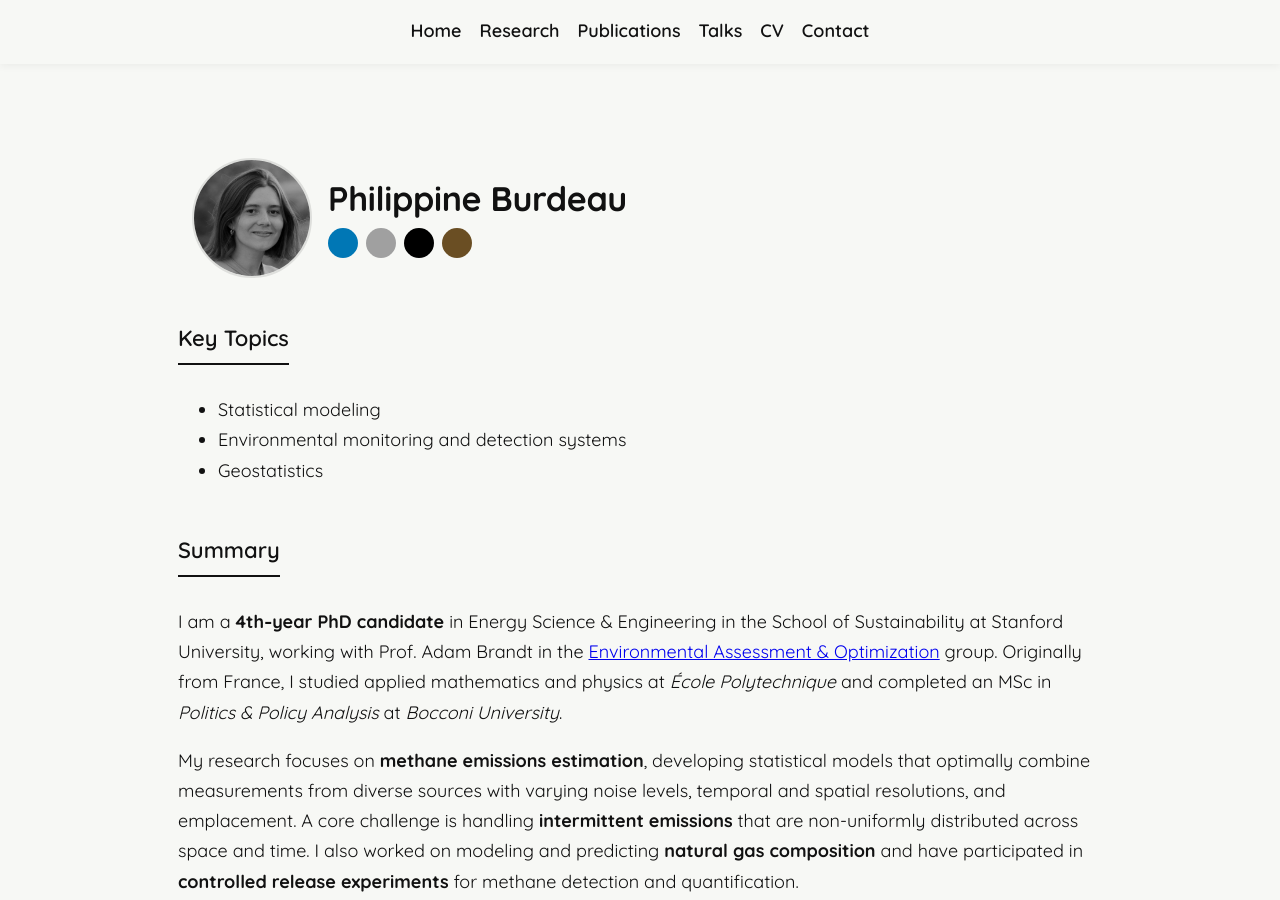
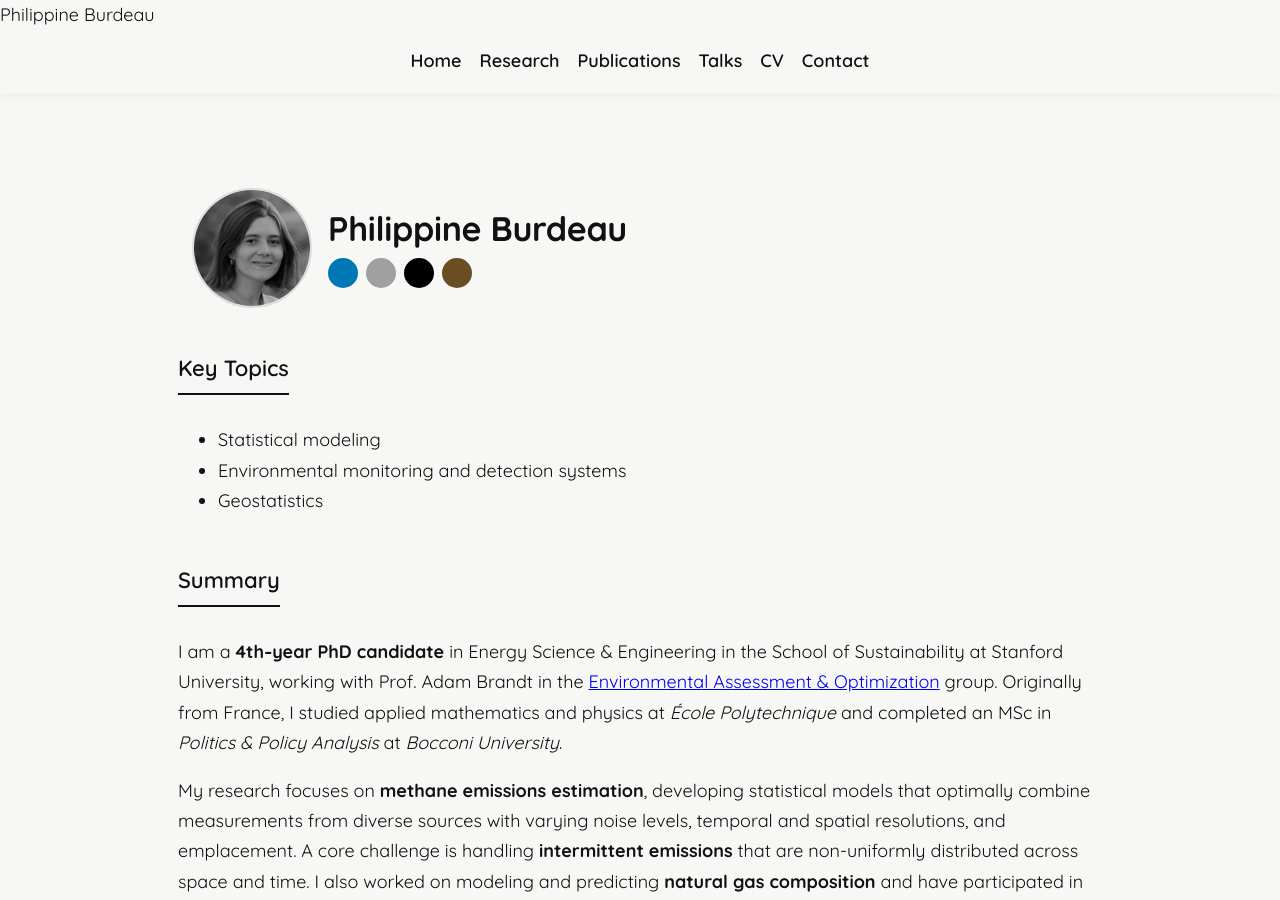
Before and after one commit to pburdeau/pburdeau.github.io, a Jekyll site: the page built from index.md, in a window 1280 px wide and 900 px high. Built offline with Jekyll 4.4.1, drawn with Linux system fonts in a browser that asks for light colours.

```diff
--- a/_layouts/default.html
+++ b/_layouts/default.html
@@ -14,6 +14,7 @@
   <body>
     <header class="site-hero">
       <div class="hero-inner">
+        <div class="header-name">Philippine Burdeau</div>
         <nav class="site-nav">
           <a href="/">Home</a>
           <a href="/research/">Research</a>
@@ -53,7 +54,6 @@
       window.addEventListener('scroll', onScroll, {passive:true});
       window.addEventListener('resize', onScroll);
       onScroll();
-
       const btn = document.getElementById('toTop');
       if (!btn) return;
       function toggle(){
```
